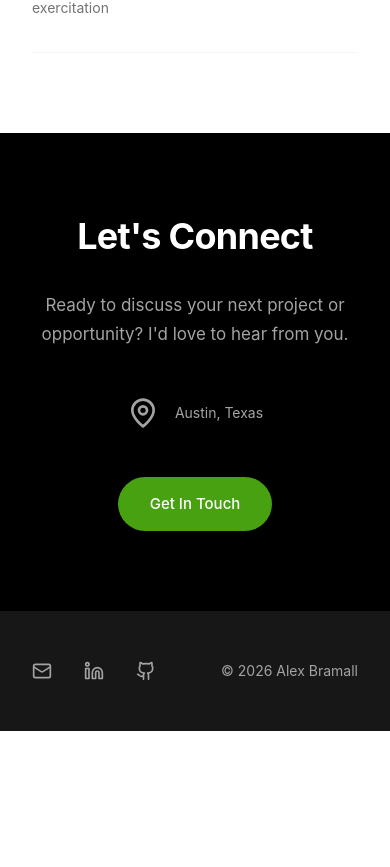
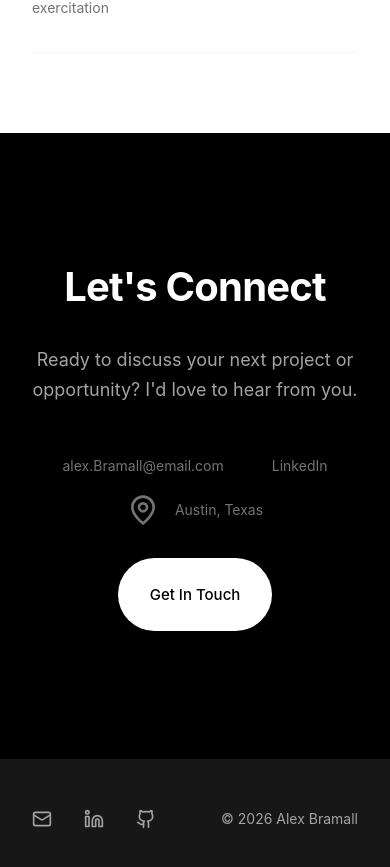
Before and after one commit to AlexBramall/portfolio-website, a React (Vite) app: page / in a window 390 px wide. Shown: the part 6196-7063 px from the top of the page. Before the commit the page ends 6927 px from the top, so only its background shows below. Built offline with nearby package versions, Linux system fonts and the light colour scheme.

Commit message:
fix: restyle contact band with a white pill CTA
Editorial Clean uses a black endpoint with a white button, not a green
accent. Keep the existing placeholder contact details and present them
inline with the documented type scale.

Co-authored-by: Alex Bramall <AlexBramall@users.noreply.github.com>

```diff
--- a/src/components/sections/Contact.tsx
+++ b/src/components/sections/Contact.tsx
@@ -1,31 +1,41 @@
-import { MapPin, ArrowRight } from 'lucide-react';
+import { MapPin } from 'lucide-react';
 
 export const Contact = () => {
   return (
-    <section id="contact" className="py-10 sm:py-24 bg-black text-white">
+    <section id="contact" className="py-32 md:py-40 bg-black text-white">
       <div className="max-w-6xl mx-auto px-4 sm:px-6 md:px-12">
         <div className="text-center mb-6">
-          <h2 className="text-heading-xl font-bold mb-4">
+          <h2 className="text-[40px] font-bold mb-4">
             Let's Connect
           </h2>
-          <p className="text-body font-normal text-light-muted max-w-[480px] mx-auto">
+          <p className="text-heading-sm font-normal text-light-muted max-w-[480px] mx-auto">
             Ready to discuss your next project or opportunity? I'd love to hear from you.
           </p>
         </div>
 
-        {/* Location */}
-        <div className="flex justify-center items-center gap-2 mb-6">
-          <MapPin className="w-4 h-4 text-light-muted" />
-          <span className="text-caption font-normal text-light-muted">
+        <div className="flex flex-wrap justify-center items-center gap-x-6 gap-y-2 mb-8 text-caption font-normal text-muted-text">
+          <a
+            href="mailto:alex.Bramall@email.com"
+            className="hover:text-white transition-colors duration-150"
+          >
+            alex.Bramall@email.com
+          </a>
+          <a
+            href="https://linkedin.com/in/alexBramall"
+            className="hover:text-white transition-colors duration-150"
+          >
+            LinkedIn
+          </a>
+          <span className="inline-flex items-center gap-2">
+            <MapPin className="w-4 h-4" />
             Austin, Texas
           </span>
         </div>
 
-        {/* CTA Button */}
         <div className="flex justify-center">
           <a
             href="mailto:alex.Bramall@email.com"
-            className="inline-flex items-center gap-2 px-8 py-3.5 bg-[#48A111] text-white rounded-full text-label font-medium hover:bg-[#3a810d] transition-colors duration-200"
+            className="inline-flex items-center gap-2 px-8 py-3 bg-white text-black rounded-full text-label font-medium hover:bg-neutral-200 transition-colors duration-200"
           >
             Get In Touch
           </a>
```
